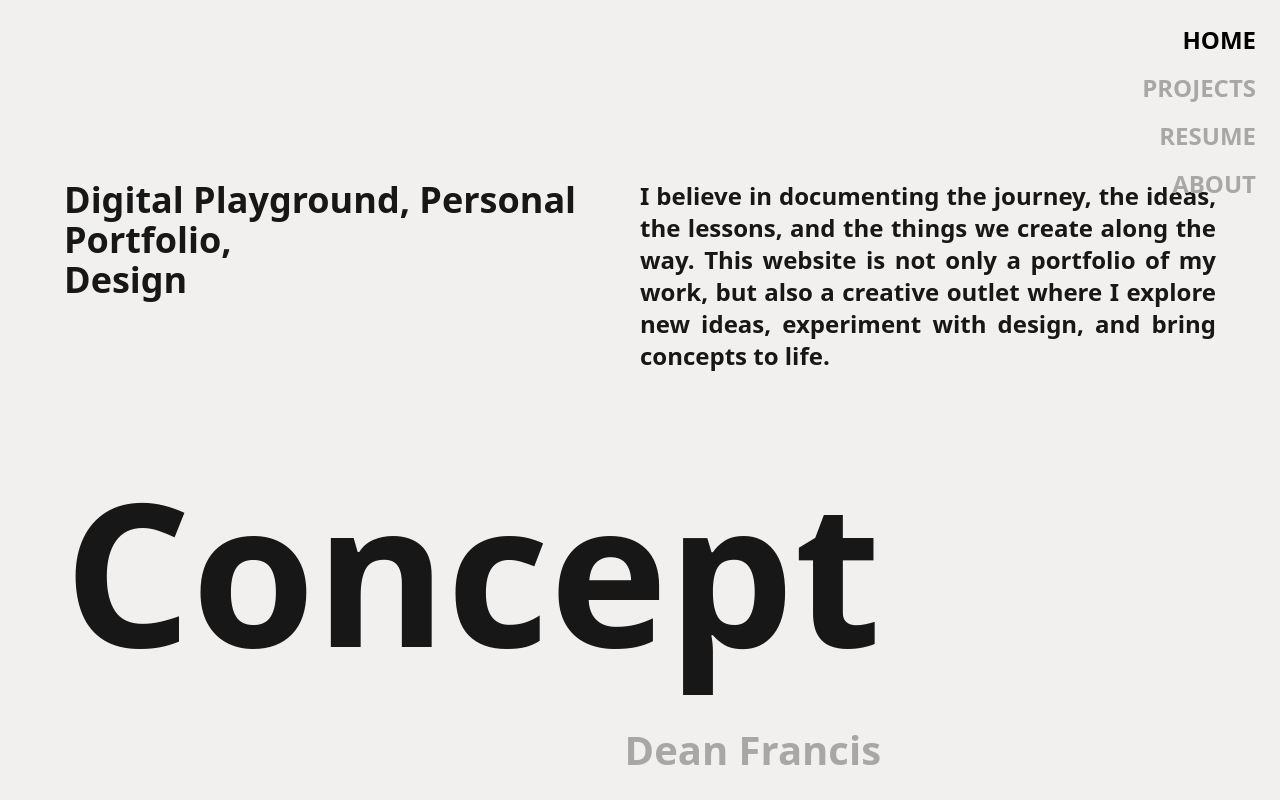
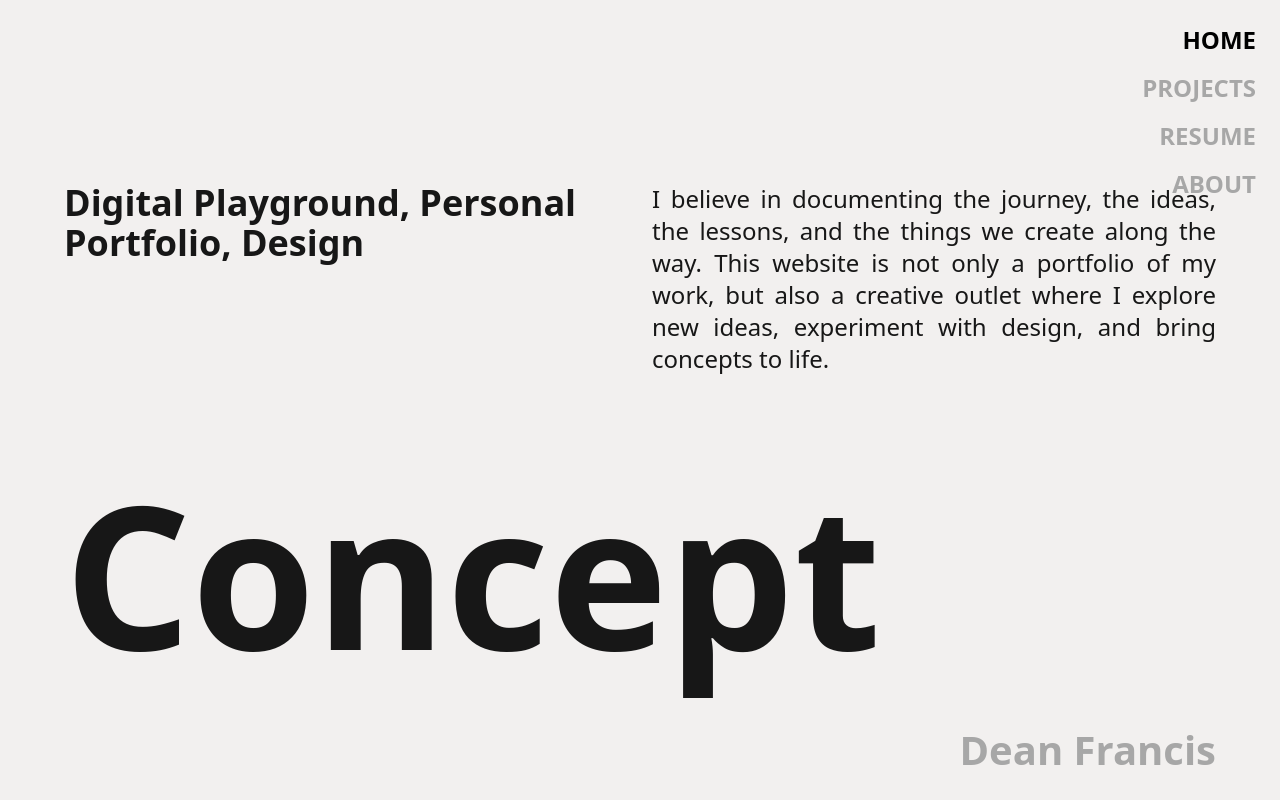
Before and after one commit to Dean-Francis-Tolero/Personal-Portfolio, a Next.js app: page / in a window 1280 px wide. Built offline with nearby package versions, Linux system fonts and the light colour scheme.

Commit message:
Fixed landing page layouts

```diff
--- a/app/globals.css
+++ b/app/globals.css
@@ -8,7 +8,7 @@
 @theme inline {
   --color-background: var(--background);
   --color-foreground: var(--foreground);
-  --font-sans: var(--font--manrope);
+  --font-sans: var(--font--switzer);
 }
 
 body {
--- a/app/nav.tsx
+++ b/app/nav.tsx
@@ -7,7 +7,7 @@ import { text } from "stream/consumers";
 export default function Nav() {
   const pathname = usePathname();
   return (
-    <nav className="fixed top-6 right-6">
+    <nav className="fixed top-6 right-6 z-10">
       <ul className="flex flex-col gap-4 text-2xl font-bold text-right">
         <li><Link href="/" className={pathname === "/" ? "text-black" : "text-[#a7a7a7] hover:text-[#7A7979] transition-colors"}>HOME</Link></li>
         <li><Link href="/projects" className={pathname === "/projects" ? "text-black" : "text-[#a7a7a7] hover:text-[#7A7979] transition-colors"}>PROJECTS</Link></li>
--- a/app/page.tsx
+++ b/app/page.tsx
@@ -1,15 +1,34 @@
 export default function Home() {
   return (
-    <main className="h-screen flex flex-col justify-center items-start">
-      <div className="w-full p-6 grid grid-cols-2 font-bold">
-        <div className="flex flex-col text-4xl">Digital Playground, Personal Portfolio,<br/>Design</div>
-        <div className="flex flex-col text-2xl text-justify">I believe in documenting the journey, the ideas, the lessons, and the things we create along the way. This website is not only a portfolio of my work, but also a creative outlet where I explore new ideas, experiment with design, and bring concepts to life.</div>
+    <main className="h-dvh overflow-hidden relative flex flex-col justify-center">
+
+      <div className="w-full p-6 grid grid-cols-1 md:grid-cols-2 gap-6">
+        <div className="flex flex-col text-3xl md:text-4xl font-bold">
+          Digital Playground, Personal Portfolio, Design
+        </div>
+
+        <div className="flex flex-col text-lg md:text-2xl text-justify">
+          I believe in documenting the journey, the ideas, the lessons,
+          and the things we create along the way. This website is not only
+          a portfolio of my work, but also a creative outlet where I explore
+          new ideas, experiment with design, and bring concepts to life.
+        </div>
       </div>
 
       <div className="p-6">
-        <h1 className="text-[200px] font-bold">Concept</h1>
-        <h2 className="text-[40px] text-right font-bold text-[#a7a7a7]">Dean Francis</h2>
+        <h1 className="text-[80px] sm:text-[120px] md:text-[160px] lg:text-[200px] font-bold">
+          Concept
+        </h1>
+
+        <h2 className="text-2xl md:text-[40px] text-right font-bold text-[#a7a7a7]">
+          Dean Francis
+        </h2>
       </div>
+
+      <div className="absolute bottom-0 left-0 w-full">
+        {/* bottom design */}
+      </div>
+
     </main>
   );
-};
+}
--- a/app/resume/page.tsx
+++ b/app/resume/page.tsx
@@ -3,7 +3,7 @@ export default function ResumePage() {
         <main className="min-h-screen flex flex-col items-center">
 
             {/* Main Content */}
-            <div className="flex-1 w-full flex items-center justify-center p-6">
+            <div className="flex-1 w-full flex items-center justify-center p-6 text-xl">
                 <div className="w-full flex flex-col lg:flex-row justify-center gap-10 lg:gap-20 font-bold">
 
                     {/* Information */}
```
Also changed, not shown: tailwind.config.ts (added).
